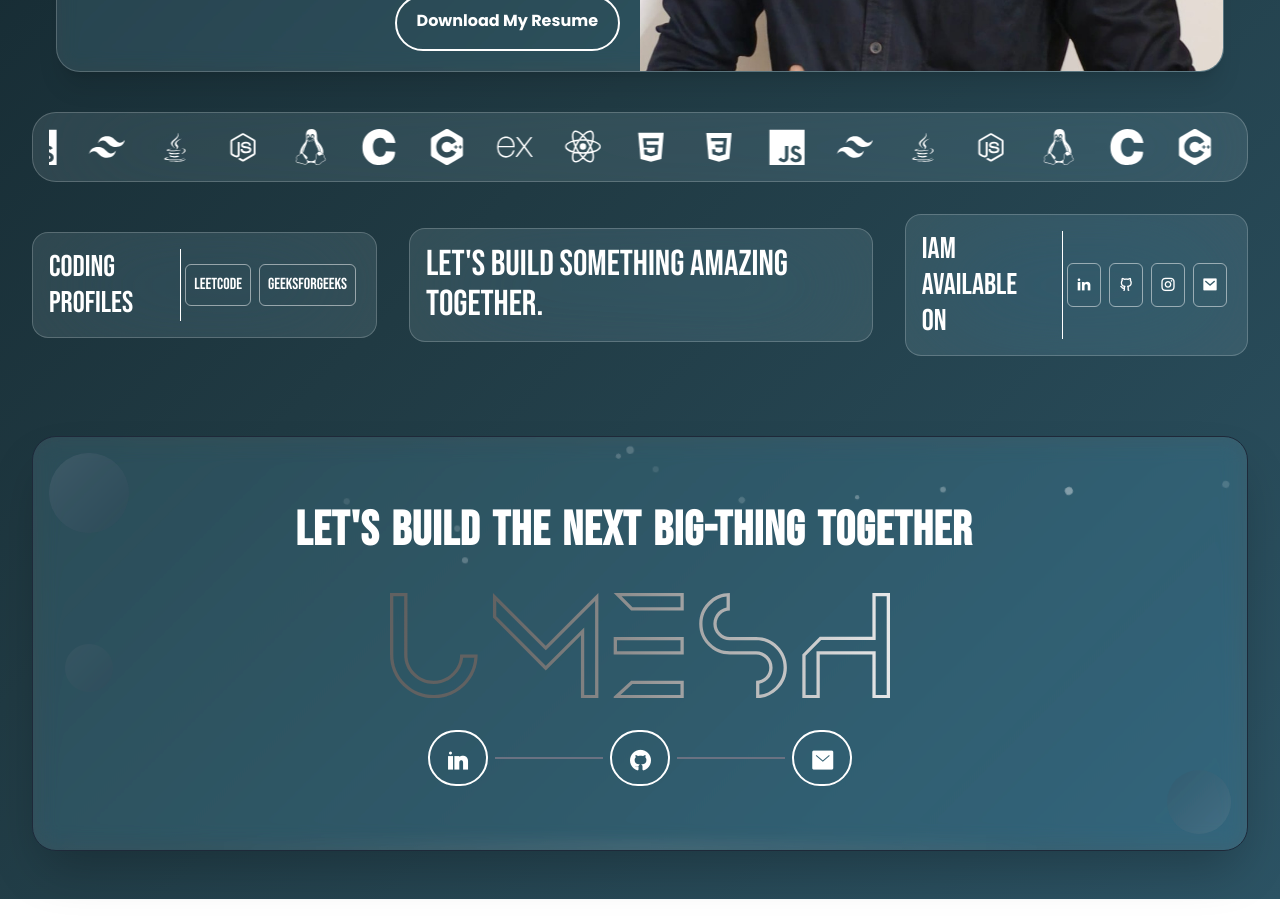
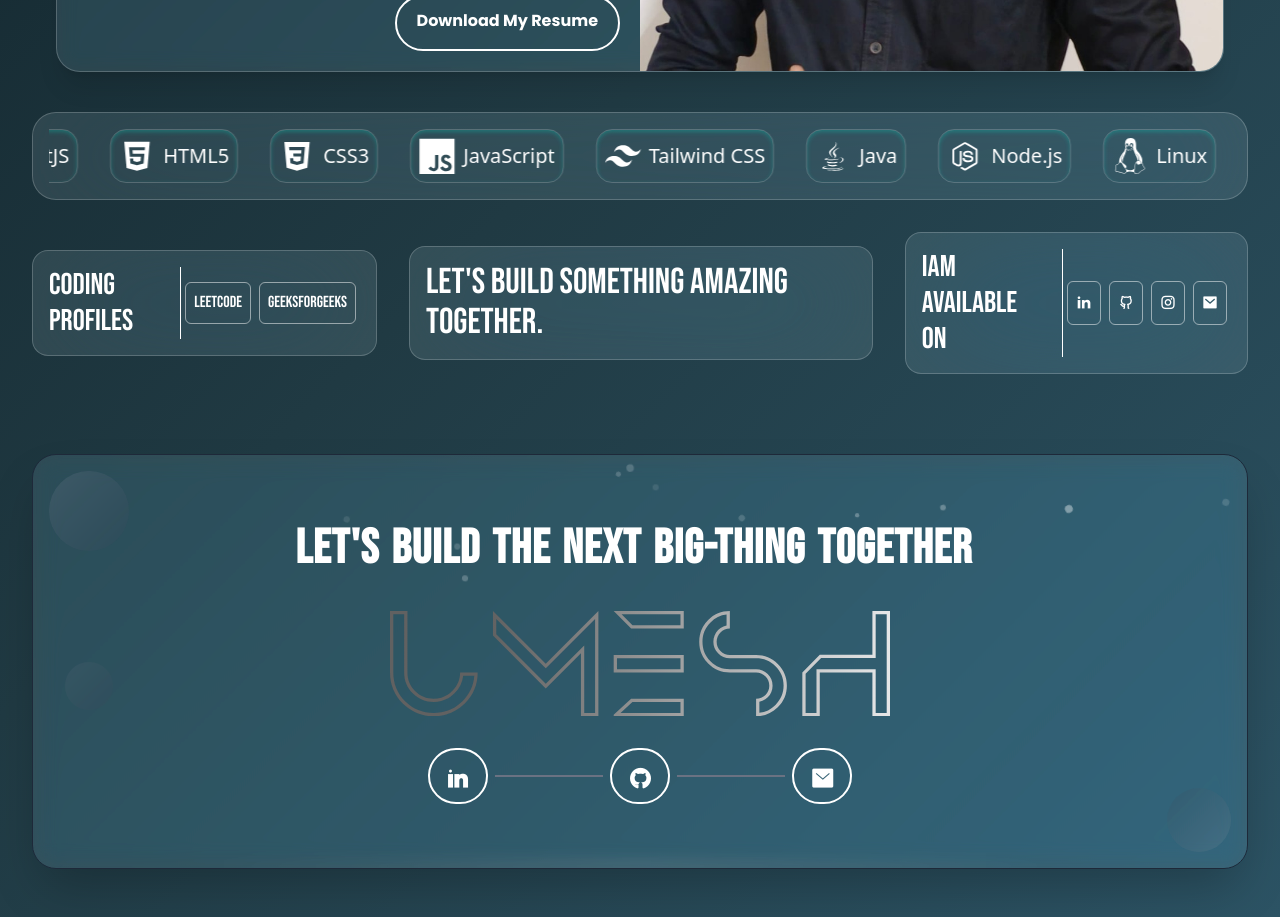
Before and after one commit to Umesh-Tummepalli/Portfolio, a React (Vite) app: page /about in a window 1280 px wide. Shown: the part 760-1677 px from the top of the page. Built offline with nearby package versions, Linux system fonts and the light colour scheme; a web font is replaced by a local one.

Commit message:
overflow bug fixed

```diff
--- a/src/components/AboutMain.jsx
+++ b/src/components/AboutMain.jsx
@@ -200,41 +200,52 @@ const AboutMain = () => {
           ></div>
         </section>
       </TiltContainer>
-      <section className="p-4 rounded-3xl backdrop-blur-3xl backdrop-saturate-150 bg-white/10 border-white/20 border-1 m-4 text-4xl ">
+      <section className="p-4 rounded-3xl backdrop-blur-3xl backdrop-saturate-150 bg-white/10 border-white/20 border-1 m-4 text-4xl">
         <SlidingContent pauseOnHover={false}>
-          <HoverName name="ReactJS">
+          <div className="flex justify-center items-center gap-2 border-1 p-2 border-white/20 rounded-2xl shadow-inner shadow-teal-400/30">
             <GrReactjs />
-          </HoverName>
-          <HoverName name="HTML5">
+            <span className="text-xl">ReactJS</span>
+          </div>
+          <div className="flex justify-center items-center gap-2 border-1 p-2 border-white/20 rounded-2xl shadow-inner shadow-teal-400/30">
             <DiHtml5 />
-          </HoverName>
-          <HoverName name="CSS3">
+            <span className="text-xl">HTML5</span>
+          </div>
+          <div className="flex justify-center items-center gap-2 border-1 p-2 border-white/20 rounded-2xl shadow-inner shadow-teal-400/30">
             <DiCss3 />
-          </HoverName>
-          <HoverName name="JavaScript">
+            <span className="text-xl">CSS3</span>
+          </div>
+          <div className="flex justify-center items-center gap-2 border-1 p-2 border-white/20 rounded-2xl shadow-inner shadow-teal-400/30">
             <DiJsBadge />
-          </HoverName>
-          <HoverName name="Tailwind CSS">
+            <span className="text-xl">JavaScript</span>
+          </div>
+          <div className="flex justify-center items-center gap-2 border-1 p-2 border-white/20 rounded-2xl shadow-inner shadow-teal-400/30">
             <SiTailwindcss />
-          </HoverName>
-          <HoverName name="Java">
+            <span className="text-xl">Tailwind CSS</span>
+          </div>
+          <div className="flex justify-center items-center gap-2 border-1 p-2 border-white/20 rounded-2xl shadow-inner shadow-teal-400/30">
             <DiJava />
-          </HoverName>
-          <HoverName name="Node.js">
+            <span className="text-xl">Java</span>
+          </div>
+          <div className="flex justify-center items-center gap-2 border-1 p-2 border-white/20 rounded-2xl shadow-inner shadow-teal-400/30">
             <DiNodejsSmall />
-          </HoverName>
-          <HoverName name="Linux">
+            <span className="text-xl">Node.js</span>
+          </div>
+          <div className="flex justify-center items-center gap-2 border-1 p-2 border-white/20 rounded-2xl shadow-inner shadow-teal-400/30">
             <FaLinux />
-          </HoverName>
-          <HoverName name="C">
+            <span className="text-xl">Linux</span>
+          </div>
+          <div className="flex justify-center items-center gap-2 border-1 p-2 border-white/20 rounded-2xl shadow-inner shadow-teal-400/30">
             <SiC />
-          </HoverName>
-          <HoverName name="C++">
+            <span className="text-xl">C</span>
+          </div>
+          <div className="flex justify-center items-center gap-2 border-1 p-2 border-white/20 rounded-2xl shadow-inner shadow-teal-400/30">
             <SiCplusplus />
-          </HoverName>
-          <HoverName name="ExpressJS">
+            <span className="text-xl">C++</span>
+          </div>
+          <div className="flex justify-center items-center gap-2 border-1 p-2 border-white/20 rounded-2xl shadow-inner shadow-teal-400/30">
             <SiExpress />
-          </HoverName>
+            <span className="text-xl">ExpressJS</span>
+          </div>
         </SlidingContent>
       </section>
 
@@ -244,6 +255,7 @@ const AboutMain = () => {
           style={{ fontFamily: "'Bebas Neue', sans-serif" }}
         >
           <p className="pr-4 border-r-1 text-3xl">Coding Profiles</p>
+          <HoverName name="Leetcode">
             <a
               target="_blank"
               href="https://leetcode.com/u/umesh96/"
@@ -251,6 +263,8 @@ const AboutMain = () => {
             >
               Leetcode
             </a>
+          </HoverName>
+          <HoverName name="Geeks for Geeks">
             <a
               target="_blank"
               href="https://www.geeksforgeeks.org/user/umeshtummu16z/"
@@ -258,6 +272,7 @@ const AboutMain = () => {
             >
               geeksforgeeks
             </a>
+          </HoverName>
         </section>
         <section
           className="p-4 rounded-2xl backdrop-blur-3xl backdrop-saturate-150 bg-white/10 border-white/20 border-1 m-4 w-fit flex justify-between items-center"
@@ -270,6 +285,7 @@ const AboutMain = () => {
           style={{ fontFamily: "'Bebas Neue', sans-serif" }}
         >
           <p className="pr-4 border-r-1 text-3xl">Iam Available On</p>
+          <HoverName name="LinkedIn">
             <a
               target="_blank"
               href="https://www.linkedin.com/in/umesh-tummepalli-924362333/"
@@ -277,6 +293,8 @@ const AboutMain = () => {
             >
               <i className="ri-linkedin-fill"></i>
             </a>
+          </HoverName>
+          <HoverName name="GitHub">
             <a
               target="_blank"
               href="https://github.com/Umesh-Tummepalli"
@@ -284,6 +302,8 @@ const AboutMain = () => {
             >
               <i className="ri-github-line"></i>
             </a>
+          </HoverName>
+          <HoverName name="Instagram">
             <a
               target="_blank"
               href="https://www.instagram.com/umesh_tummepalli/"
@@ -291,6 +311,8 @@ const AboutMain = () => {
             >
               <i className="ri-instagram-line"></i>
             </a>
+          </HoverName>
+          <HoverName name="Email">
             <a
               target="_blank"
               href="mailto:umeshtummepallioff3@gmail.com"
@@ -298,6 +320,7 @@ const AboutMain = () => {
             >
               <i className="ri-mail-fill"></i>
             </a>
+          </HoverName>
         </section>
       </section>
     </div>
--- a/src/components/Cursor.jsx
+++ b/src/components/Cursor.jsx
@@ -8,14 +8,12 @@ const Cursor = () => {
   useEffect(() => {
     const handleMouseMove = (e) => {
       const { clientX, clientY } = e;
-      circlesRef.current.forEach((circle, index) => {
-        gsap.to(circle, {
+        gsap.to(circlesRef.current, {
           x: clientX,
           y: clientY,
-          scale: (15 - index) / 15,
-          duration: index / 50,
+          duration:0.3,
+          ease:"power4.out"
         });
-      });
     };
 
     document.addEventListener("mousemove", handleMouseMove);
@@ -27,13 +25,10 @@ const Cursor = () => {
 
   return (
     <div className="relative top-0 left-0 pointer-events-none bg-white hidden lg:block">
-      {new Array(15).fill(0).map((_, index) => (
         <div
-          key={index}
-          ref={(el) => (circlesRef.current[index] = el)}
-          className={`w-6 h-6 z-50 rounded-full pointer-events-none blur-[10px] fixed top-0 left-0  bg-white border-0 -translate-x-1/2 -translate-y-1/2 `}
+          ref={circlesRef}
+          className={`w-6 h-6 z-50 rounded-full pointer-events-none  fixed top-0 left-0  bg-transparent backdrop-invert-100 border-0 -translate-x-1/2 -translate-y-1/2 `}
         />
-      ))}
     </div>
   );
 };
--- a/src/components/Hero.jsx
+++ b/src/components/Hero.jsx
@@ -49,8 +49,8 @@ const Hero = () => {
 
   return (
     <>
-      <div className="sm:w-full w-[95vw] flex p-10 items-center justify-between flex-col md:flex-row">
-        <div className="text-[9.3vw] font-[1000] m-0 leading-[0.8]">
+      <div className="sm:w-full w-[95vw]  flex p-10 items-center justify-between flex-col md:flex-row overflow-hidden">
+        <div className="text-[9.3vw] font-[1000] m-0 leading-[1] sm:leading-[0.8] text-center sm:text-start ">
           <h1 ref={(el) => (titleRef.current[0] = el)}>
             <Name text={"HI, I'm Umesh"} />
           </h1>
--- a/src/components/HoverName.jsx
+++ b/src/components/HoverName.jsx
@@ -1,12 +1,45 @@
 import React from 'react'
 
-const HoverName = ({children,name}) => {
+const HoverName = ({
+  children,
+  name,
+  delay = 100,
+  tooltipClassName = '-translate-x-1/2',
+  arrowClasses="left-1/2 -translate-x-1/2",
+  ...props
+}) => {
+
   return (
-    <div className="group relative">
-        <span className="absolute p-2 px-5 font-bold rounded-full bg-white z-10 text-black text-sm group-hover:-translate-x-full duration-200 ease-out scale-0 group-hover:scale-100 whitespace-nowrap">{name}</span>
-        {children}
+    <div
+      className="group relative inline-flex items-center justify-center"
+      aria-label={name}
+      {...props}
+    >
+      {/* Tooltip */}
+      <span
+        className={`
+          absolute z-20 p-2 px-4 rounded-lg bg-white text-black text-sm
+          whitespace-nowrap pointer-events-none shadow-lg
+          opacity-0 group-hover:opacity-100 scale-0 group-hover:scale-100
+          transition-all duration-200 ease-[cubic-bezier(0.33,1,0.68,1)] font-medium
+          bottom-full left-1/2 mb-2
+          ${tooltipClassName}
+        `}
+        style={{ transitionDelay: `${delay}ms`, fontFamily:"'Poppins'" }}
+      >
+        {name}
+        {/* Tooltip arrow */}
+        <span
+          className={`absolute w-3 h-3 bg-white rotate-45 bottom-0  translate-y-1/4 -z-10
+          ${arrowClasses}
+            `}
+        />
+      </span>
+
+      {/* Child element */}
+      {children}
     </div>
   )
 }
 
-export default HoverName
+export default HoverName;
--- a/src/components/Links.jsx
+++ b/src/components/Links.jsx
@@ -1,7 +1,8 @@
 import React, { useRef } from "react";
 import Button from "./Button";
 import gsap from "gsap";
-import { useGSAP } from '@gsap/react';
+import { useGSAP } from "@gsap/react";
+import HoverName from "./HoverName";
 
 // Register the plugin
 gsap.registerPlugin(useGSAP);
@@ -9,38 +10,41 @@ gsap.registerPlugin(useGSAP);
 const Links = () => {
   const divRef = useRef(null);
 
-    useGSAP(() => {
+  useGSAP(
+    () => {
       if (divRef.current) {
         // Initial animation
         gsap.from(divRef.current, {
           x: "100%",
           duration: 1,
-                ease: "power3.out"
+          ease: "power3.out",
         });
 
         // Additional animations for each button
-            gsap.from(divRef.current.querySelectorAll('a'), {
+        gsap.from(divRef.current.querySelectorAll("a"), {
           opacity: 0,
           y: 50,
           duration: 1,
           stagger: 0.2,
           ease: "back.out(1.7)",
-                delay: 0.5
+          delay: 0.5,
         });
 
         // Animation for the separator lines
-            gsap.from(divRef.current.querySelectorAll('span'), {
+        gsap.from(divRef.current.querySelectorAll("span"), {
           scaleX: 0,
           duration: 1,
           stagger: 0.2,
           ease: "power3.out",
-                delay: 0.5
+          delay: 0.5,
         });
       }
-    }, { scope: divRef });
+    },
+    { scope: divRef }
+  );
 
   return (
-        <div className="w-full md:w-1/2 overflow-hidden">
+    <div className="w-full md:w-1/2 overflow-hidden sm:overflow-auto">
       <div className="flex justify-around items-center w-full" ref={divRef}>
           <a
             href="https://www.linkedin.com/in/umesh-tummepalli-924362333/"
```
Also changed, not shown: 1 other file (tests, documents, lock files or other folders). Lines whose indentation alone changed are shown as unchanged.
